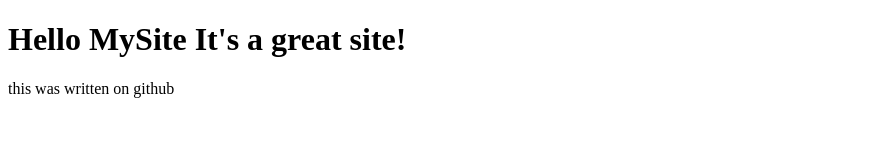
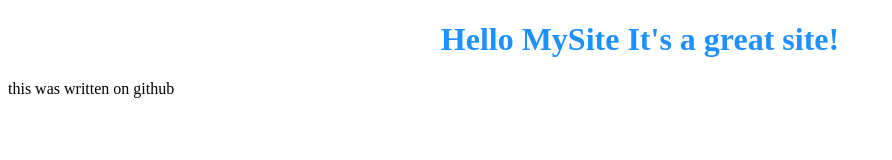
Before and after one commit to deckturner1029/myfirst-doc, a plain HTML site: page site/index.html in a window 1280 px wide. Shown: the whole page, without its empty margins (0-892 px from the left). Drawn offline with Linux system fonts and the light colour scheme.

Commit message:
index.css and updated text in index both index files.

```diff
--- a/site/index.css
+++ b/site/index.css
@@ -0,0 +1,4 @@
+h1 {
+	color: dodgerblue;
+	text-align: center;
+}
--- a/site/index.html
+++ b/site/index.html
@@ -4,9 +4,11 @@
 	<meta charset="utf-8">
 	<meta name="viewport" content="width=device-width, initial-scale=1">
 	<title>Hello MySite</title>
+	<link rel="stylesheet" type="text/css" href="index.css">
 </head>
 <body>
 <h1>Hello MySite It's a great site!</h1>
+<script src="index.js"></script>
 </body>
 </html>
 
```
